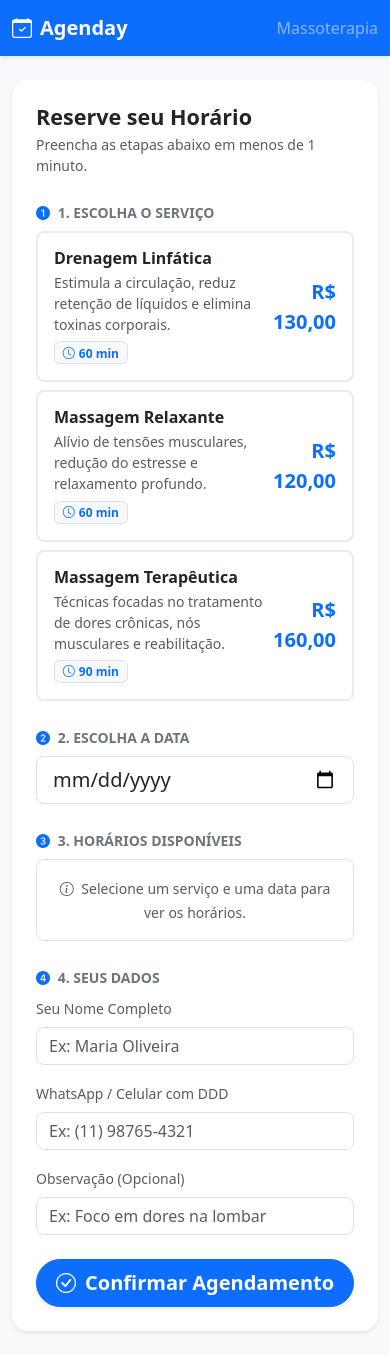
After one commit to teixeira001/agenday, a Spring Boot app: page /agendamento in a window 390 px wide. The commit adds this page. Run offline with Spring Boot 4, Linux system fonts and the light colour scheme; data comes from the database, SQL or seed files in the repository.

Commit message:
feat(web): implementa fluxo completo de agendamento mobile-first e tela de sucesso com WhatsApp

```diff
--- /dev/null
+++ b/src/main/java/br/com/agenday/controller/AgendamentoController.java
@@ -0,0 +1,132 @@
+package br.com.agenday.controller;
+
+import br.com.agenday.dto.AgendamentoRequestDTO;
+import br.com.agenday.model.Agendamento;
+import br.com.agenday.repository.AgendamentoRepository;
+import br.com.agenday.repository.ServicoRepository;
+import br.com.agenday.service.AgendamentoService;
+import jakarta.validation.Valid;
+import java.net.URLEncoder;
+import java.nio.charset.StandardCharsets;
+import java.time.LocalDate;
+import java.time.LocalTime;
+import java.time.format.DateTimeFormatter;
+import java.util.List;
+import org.springframework.format.annotation.DateTimeFormat;
+import org.springframework.http.ResponseEntity;
+import org.springframework.stereotype.Controller;
+import org.springframework.ui.Model;
+import org.springframework.validation.BindingResult;
+import org.springframework.web.bind.annotation.GetMapping;
+import org.springframework.web.bind.annotation.ModelAttribute;
+import org.springframework.web.bind.annotation.PathVariable;
+import org.springframework.web.bind.annotation.PostMapping;
+import org.springframework.web.bind.annotation.RequestParam;
+import org.springframework.web.bind.annotation.ResponseBody;
+
+@Controller
+public class AgendamentoController {
+
+    private final ServicoRepository servicoRepository;
+    private final AgendamentoService agendamentoService;
+    private final AgendamentoRepository agendamentoRepository;
+
+    public AgendamentoController(ServicoRepository servicoRepository,
+                                 AgendamentoService agendamentoService,
+                                 AgendamentoRepository agendamentoRepository) {
+        this.servicoRepository = servicoRepository;
+        this.agendamentoService = agendamentoService;
+        this.agendamentoRepository = agendamentoRepository;
+    }
+
+    /**
+     * Exibe o formulário de agendamento mobile-first para o cliente.
+     */
+    @GetMapping("/agendamento")
+    public String exibirFormularioAgendamento(Model model) {
+        if (!model.containsAttribute("agendamentoDTO")) {
+            model.addAttribute("agendamentoDTO", new AgendamentoRequestDTO());
+        }
+        model.addAttribute("servicos", servicoRepository.findAllByOrderByNomeAsc());
+        model.addAttribute("dataMinima", LocalDate.now());
+        return "agendamento";
+    }
+
+    /**
+     * Endpoint REST consumido pelo JavaScript da página para buscar horários livres em tempo real.
+     */
+    @GetMapping("/api/horarios-disponiveis")
+    @ResponseBody
+    public ResponseEntity<List<String>> consultarHorariosDisponiveis(
+            @RequestParam("servicoId") Long servicoId,
+            @RequestParam("data") @DateTimeFormat(iso = DateTimeFormat.ISO.DATE) LocalDate data) {
+        try {
+            List<LocalTime> horarios = agendamentoService.obterHorariosDisponiveis(data, servicoId);
+            DateTimeFormatter formatter = DateTimeFormatter.ofPattern("HH:mm");
+            List<String> formatados = horarios.stream().map(formatter::format).toList();
+            return ResponseEntity.ok(formatados);
+        } catch (Exception e) {
+            return ResponseEntity.badRequest().build();
+        }
+    }
+
+    /**
+     * Processa a submissão do agendamento com validação de dados e concorrência (PRG Pattern).
+     */
+    @PostMapping("/agendamento")
+    public String processarAgendamento(
+            @Valid @ModelAttribute("agendamentoDTO") AgendamentoRequestDTO dto,
+            BindingResult result,
+            Model model) {
+
+        if (result.hasErrors()) {
+            model.addAttribute("servicos", servicoRepository.findAllByOrderByNomeAsc());
+            model.addAttribute("dataMinima", LocalDate.now());
+            return "agendamento";
+        }
+
+        try {
+            Agendamento agendamentoCriado = agendamentoService.criarAgendamento(dto);
+            return "redirect:/agendamento/sucesso/" + agendamentoCriado.getId();
+        } catch (IllegalStateException | IllegalArgumentException e) {
+            model.addAttribute("servicos", servicoRepository.findAllByOrderByNomeAsc());
+            model.addAttribute("dataMinima", LocalDate.now());
+            model.addAttribute("erroDisponibilidade", e.getMessage());
+            return "agendamento";
+        }
+    }
+
+    /**
+     * Exibe a tela de sucesso com resumo da reserva e o botão de WhatsApp.
+     */
+    @GetMapping("/agendamento/sucesso/{id}")
+    public String exibirSucesso(@PathVariable("id") Long id, Model model) {
+        Agendamento agendamento = agendamentoRepository.findById(id)
+                .orElseThrow(() -> new IllegalArgumentException("Agendamento não encontrado: " + id));
+
+        model.addAttribute("agendamento", agendamento);
+
+        // Formatação amigável para a mensagem de WhatsApp
+        DateTimeFormatter dataFmt = DateTimeFormatter.ofPattern("dd/MM/yyyy");
+        DateTimeFormatter horaFmt = DateTimeFormatter.ofPattern("HH:mm");
+
+        String mensagemWhatsApp = String.format(
+                "Olá! Acabei de agendar uma sessão no Agenday:\n\n" +
+                "💆 *Serviço:* %s\n" +
+                "📅 *Data:* %s\n" +
+                "⏰ *Horário:* %s\n" +
+                "👤 *Nome:* %s\n\n" +
+                "Poderia me confirmar o atendimento?",
+                agendamento.getServico().getNome(),
+                agendamento.getData().format(dataFmt),
+                agendamento.getHorario().format(horaFmt),
+                agendamento.getCliente().getNome()
+        );
+
+        String linkWhatsApp = "https://api.whatsapp.com/send?text=" +
+                URLEncoder.encode(mensagemWhatsApp, StandardCharsets.UTF_8);
+
+        model.addAttribute("linkWhatsApp", linkWhatsApp);
+        return "sucesso";
+    }
+}
--- /dev/null
+++ b/src/main/resources/templates/agendamento.html
@@ -0,0 +1,256 @@
+<!DOCTYPE html>
+<html lang="pt-BR" xmlns:th="http://www.thymeleaf.org">
+<head>
+    <meta charset="UTF-8">
+    <meta name="viewport" content="width=device-width, initial-scale=1.0">
+    <title>Agenday - Reservar Horário</title>
+    <!-- Bootstrap 5 CSS & Icons -->
+    <link href="https://cdn.jsdelivr.net/npm/bootstrap@5.3.3/dist/css/bootstrap.min.css" rel="stylesheet">
+    <link rel="stylesheet" href="https://cdn.jsdelivr.net/npm/bootstrap-icons@1.11.3/font/bootstrap-icons.min.css">
+    <style>
+        .service-card {
+            cursor: pointer;
+            transition: all 0.2s ease-in-out;
+            border: 2px solid #e9ecef;
+        }
+        .service-card:hover {
+            border-color: #0d6efd;
+            background-color: #f8f9ff;
+        }
+        .service-card.selected {
+            border-color: #0d6efd;
+            background-color: #e7f1ff;
+        }
+        .time-pill {
+            cursor: pointer;
+            transition: all 0.15s ease-in-out;
+            font-weight: 500;
+        }
+        .time-pill.selected {
+            background-color: #0d6efd !important;
+            color: #ffffff !important;
+            border-color: #0d6efd !important;
+        }
+    </style>
+</head>
+<body class="bg-light">
+
+    <!-- Barra de Navegação -->
+    <nav class="navbar navbar-expand-lg navbar-dark bg-primary shadow-sm">
+        <div class="container">
+            <a class="navbar-brand fw-bold" th:href="@{/}">
+                <i class="bi bi-calendar-check me-2"></i>Agenday
+            </a>
+            <span class="navbar-text text-white-50 fs-6">Massoterapia</span>
+        </div>
+    </nav>
+
+    <!-- Formulário Mobile-First -->
+    <main class="container my-4 my-md-5">
+        <div class="row justify-content-center">
+            <div class="col-12 col-md-8 col-lg-6">
+
+                <!-- Alerta de Erro de Concorrência/Disponibilidade -->
+                <div th:if="${erroDisponibilidade}" class="alert alert-warning alert-dismissible fade show rounded-3 shadow-sm mb-4" role="alert">
+                    <i class="bi bi-exclamation-triangle-fill me-2"></i>
+                    <span th:text="${erroDisponibilidade}">Erro de disponibilidade</span>
+                    <button type="button" class="btn-close" data-bs-dismiss="alert" aria-label="Close"></button>
+                </div>
+
+                <div class="card shadow-sm border-0 rounded-4">
+                    <div class="card-body p-4">
+                        <h1 class="h4 fw-bold text-dark mb-1">Reserve seu Horário</h1>
+                        <p class="text-muted small mb-4">Preencha as etapas abaixo em menos de 1 minuto.</p>
+
+                        <form th:action="@{/agendamento}" th:object="${agendamentoDTO}" method="POST" id="formAgendamento">
+
+                            <!-- Etapa 1: Escolha do Serviço -->
+                            <div class="mb-4">
+                                <label class="form-label fw-bold small text-uppercase text-secondary">
+                                    <i class="bi bi-1-circle-fill text-primary me-1"></i> 1. Escolha o Serviço
+                                </label>
+                                <div class="vstack gap-2">
+                                    <div th:each="serv : ${servicos}" class="card service-card p-3 rounded-3"
+                                         th:classappend="${agendamentoDTO.servicoId == serv.id} ? 'selected' : ''"
+                                         th:data-id="${serv.id}">
+                                        <div class="d-flex justify-content-between align-items-center">
+                                            <div>
+                                                <h6 class="mb-1 fw-bold text-dark" th:text="${serv.nome}">Nome do Serviço</h6>
+                                                <p class="mb-1 small text-muted" th:text="${serv.descricao}">Descrição</p>
+                                                <span class="badge bg-light text-primary border">
+                                                    <i class="bi bi-clock me-1"></i><span th:text="${serv.duracaoMinutos}">60</span> min
+                                                </span>
+                                            </div>
+                                            <div class="text-end">
+                                                <span class="fs-5 fw-bold text-primary">
+                                                    R$ <span th:text="${#numbers.formatDecimal(serv.valor, 1, 'POINT', 2, 'COMMA')}">120,00</span>
+                                                </span>
+                                            </div>
+                                        </div>
+                                    </div>
+                                </div>
+                                <input type="hidden" th:field="*{servicoId}" id="servicoIdInput">
+                                <div th:if="${#fields.hasErrors('servicoId')}" class="text-danger small mt-1" th:errors="*{servicoId}"></div>
+                            </div>
+
+                            <!-- Etapa 2: Escolha da Data -->
+                            <div class="mb-4">
+                                <label for="dataInput" class="form-label fw-bold small text-uppercase text-secondary">
+                                    <i class="bi bi-2-circle-fill text-primary me-1"></i> 2. Escolha a Data
+                                </label>
+                                <input type="date" class="form-control form-control-lg rounded-3" id="dataInput"
+                                       th:field="*{data}" th:min="${dataMinima}" required>
+                                <div th:if="${#fields.hasErrors('data')}" class="text-danger small mt-1" th:errors="*{data}"></div>
+                            </div>
+
+                            <!-- Etapa 3: Seleção do Horário -->
+                            <div class="mb-4">
+                                <label class="form-label fw-bold small text-uppercase text-secondary">
+                                    <i class="bi bi-3-circle-fill text-primary me-1"></i> 3. Horários Disponíveis
+                                </label>
+                                <div id="containerHorarios" class="p-3 bg-white border rounded-3 text-center">
+                                    <span class="text-muted small" id="mensagemPlaceholder">
+                                        <i class="bi bi-info-circle me-1"></i> Selecione um serviço e uma data para ver os horários.
+                                    </span>
+                                    <div id="gridHorarios" class="d-flex flex-wrap gap-2 justify-content-center d-none">
+                                        <!-- Os horários serão inseridos aqui dinamicamente via JavaScript -->
+                                    </div>
+                                    <div id="spinnerCarregando" class="spinner-border text-primary d-none my-2" role="status">
+                                        <span class="visually-hidden">Carregando...</span>
+                                    </div>
+                                </div>
+                                <input type="hidden" th:field="*{horario}" id="horarioInput">
+                                <div th:if="${#fields.hasErrors('horario')}" class="text-danger small mt-1" th:errors="*{horario}"></div>
+                            </div>
+
+                            <!-- Etapa 4: Dados do Cliente -->
+                            <div class="mb-4">
+                                <label class="form-label fw-bold small text-uppercase text-secondary">
+                                    <i class="bi bi-4-circle-fill text-primary me-1"></i> 4. Seus Dados
+                                </label>
+                                <div class="mb-3">
+                                    <label for="nomeCliente" class="form-label small text-muted">Seu Nome Completo</label>
+                                    <input type="text" class="form-control rounded-3" id="nomeCliente"
+                                           th:field="*{nomeCliente}" placeholder="Ex: Maria Oliveira" required>
+                                    <div th:if="${#fields.hasErrors('nomeCliente')}" class="text-danger small mt-1" th:errors="*{nomeCliente}"></div>
+                                </div>
+                                <div class="mb-3">
+                                    <label for="telefoneCliente" class="form-label small text-muted">WhatsApp / Celular com DDD</label>
+                                    <input type="tel" class="form-control rounded-3" id="telefoneCliente"
+                                           th:field="*{telefoneCliente}" placeholder="Ex: (11) 98765-4321" required>
+                                    <div th:if="${#fields.hasErrors('telefoneCliente')}" class="text-danger small mt-1" th:errors="*{telefoneCliente}"></div>
+                                </div>
+                                <div class="mb-3">
+                                    <label for="observacao" class="form-label small text-muted">Observação (Opcional)</label>
+                                    <input type="text" class="form-control rounded-3" id="observacao"
+                                           th:field="*{observacao}" placeholder="Ex: Foco em dores na lombar">
+                                </div>
+                            </div>
+
+                            <!-- Botão de Confirmação -->
+                            <div class="d-grid mt-4">
+                                <button type="submit" class="btn btn-primary btn-lg rounded-pill shadow-sm fw-bold" id="btnConfirmar">
+                                    <i class="bi bi-check-circle me-1"></i> Confirmar Agendamento
+                                </button>
+                            </div>
+                        </form>
+                    </div>
+                </div>
+            </div>
+        </div>
+    </main>
+
+    <!-- Bootstrap 5 JS -->
+    <script src="https://cdn.jsdelivr.net/npm/bootstrap@5.3.3/dist/js/bootstrap.bundle.min.js"></script>
+
+    <!-- Script de Integração e Carregamento Dinâmico de Horários -->
+    <script>
+        document.addEventListener('DOMContentLoaded', function () {
+            const serviceCards = document.querySelectorAll('.service-card');
+            const servicoInput = document.getElementById('servicoIdInput');
+            const dataInput = document.getElementById('dataInput');
+            const horarioInput = document.getElementById('horarioInput');
+            const gridHorarios = document.getElementById('gridHorarios');
+            const spinner = document.getElementById('spinnerCarregando');
+            const placeholder = document.getElementById('mensagemPlaceholder');
+
+            // 1. Clique nos cards de serviço
+            serviceCards.forEach(card => {
+                card.addEventListener('click', function () {
+                    serviceCards.forEach(c => c.classList.remove('selected'));
+                    this.classList.add('selected');
+                    servicoInput.value = this.getAttribute('data-id');
+                    buscarHorariosDisponiveis();
+                });
+            });
+
+            // 2. Mudança de data
+            dataInput.addEventListener('change', buscarHorariosDisponiveis);
+
+            // 3. Função que consulta o endpoint REST do Spring Boot
+            function buscarHorariosDisponiveis() {
+                const servicoId = servicoInput.value;
+                const data = dataInput.value;
+
+                if (!servicoId || !data) {
+                    return;
+                }
+
+                // Exibe spinner
+                placeholder.classList.add('d-none');
+                gridHorarios.classList.add('d-none');
+                gridHorarios.innerHTML = '';
+                spinner.classList.remove('d-none');
+
+                fetch(`/api/horarios-disponiveis?servicoId=${servicoId}&data=${data}`)
+                    .then(response => {
+                        if (!response.ok) throw new Error("Erro ao buscar horários");
+                        return response.json();
+                    })
+                    .then(horarios => {
+                        spinner.classList.add('d-none');
+
+                        if (horarios.length === 0) {
+                            placeholder.innerHTML = '<i class="bi bi-calendar-x text-warning me-1"></i> Nenhum horário disponível nesta data. Escolha outro dia.';
+                            placeholder.classList.remove('d-none');
+                            horarioInput.value = '';
+                            return;
+                        }
+
+                        // Renderiza os botões (chips) para cada horário
+                        horarios.forEach(h => {
+                            const btn = document.createElement('button');
+                            btn.type = 'button';
+                            btn.className = 'btn btn-outline-primary btn-sm rounded-pill px-3 py-2 time-pill';
+                            btn.innerText = h;
+
+                            if (horarioInput.value === h) {
+                                btn.classList.add('selected');
+                            }
+
+                            btn.addEventListener('click', function () {
+                                document.querySelectorAll('.time-pill').forEach(p => p.classList.remove('selected'));
+                                this.classList.add('selected');
+                                horarioInput.value = h;
+                            });
+
+                            gridHorarios.appendChild(btn);
+                        });
+
+                        gridHorarios.classList.remove('d-none');
+                    })
+                    .catch(err => {
+                        spinner.classList.add('d-none');
+                        placeholder.innerHTML = '<i class="bi bi-x-circle text-danger me-1"></i> Não foi possível consultar os horários.';
+                        placeholder.classList.remove('d-none');
+                    });
+            }
+
+            // Se a página recarregar com erros e já tiver valores prévios
+            if (servicoInput.value && dataInput.value) {
+                buscarHorariosDisponiveis();
+            }
+        });
+    </script>
+</body>
+</html>
--- a/src/main/resources/templates/index.html
+++ b/src/main/resources/templates/index.html
@@ -35,9 +35,9 @@
                         </p>
 
                         <div class="d-grid gap-2 mb-4">
-                            <button class="btn btn-primary btn-lg rounded-pill shadow-sm" disabled>
-                                <i class="bi bi-clock me-1"></i> Agendar Horário (Em Breve)
-                            </button>
+                            <a th:href="@{/agendamento}" class="btn btn-primary btn-lg rounded-pill shadow-sm">
+                                <i class="bi bi-clock me-1"></i> Agendar Horário Agora
+                            </a>
                         </div>
 
                         <hr class="my-4">
```
Also changed, not shown: src/main/resources/templates/sucesso.html (added, +95 -0 lines), 1 other file.
